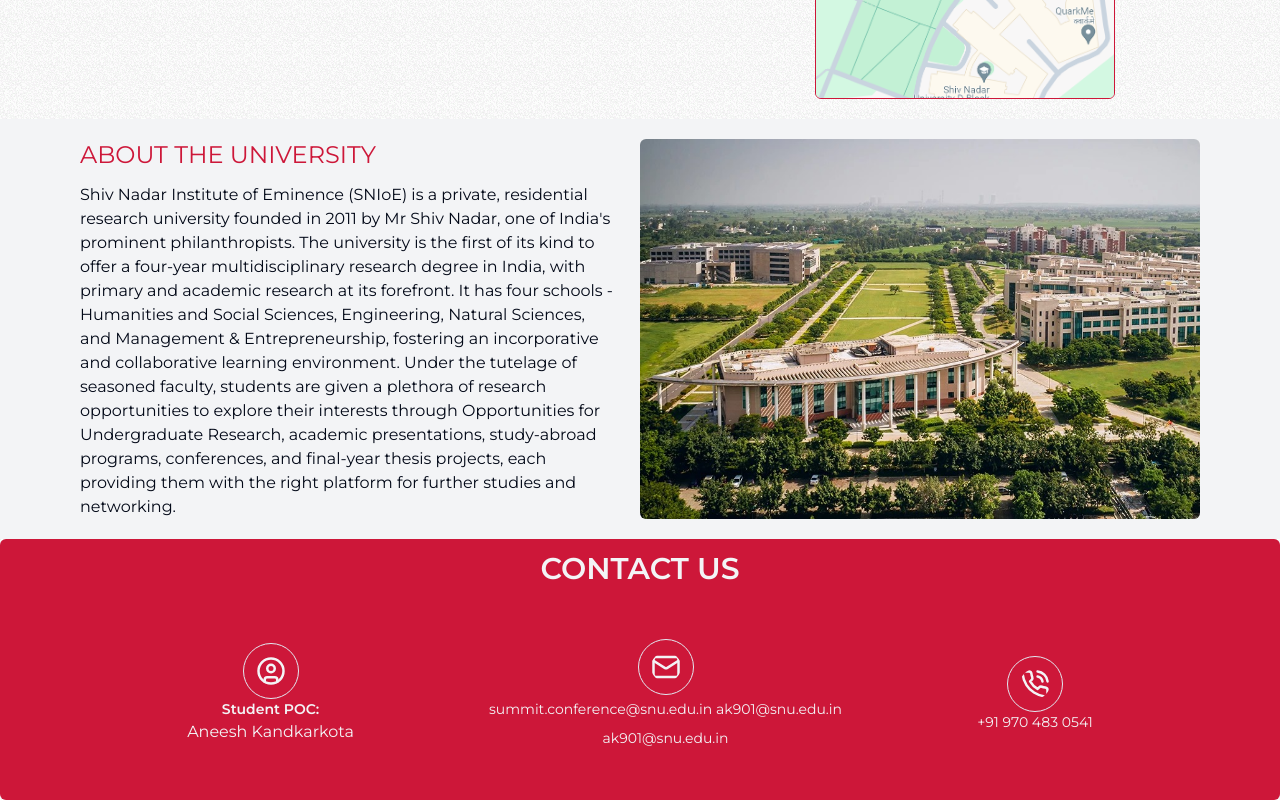
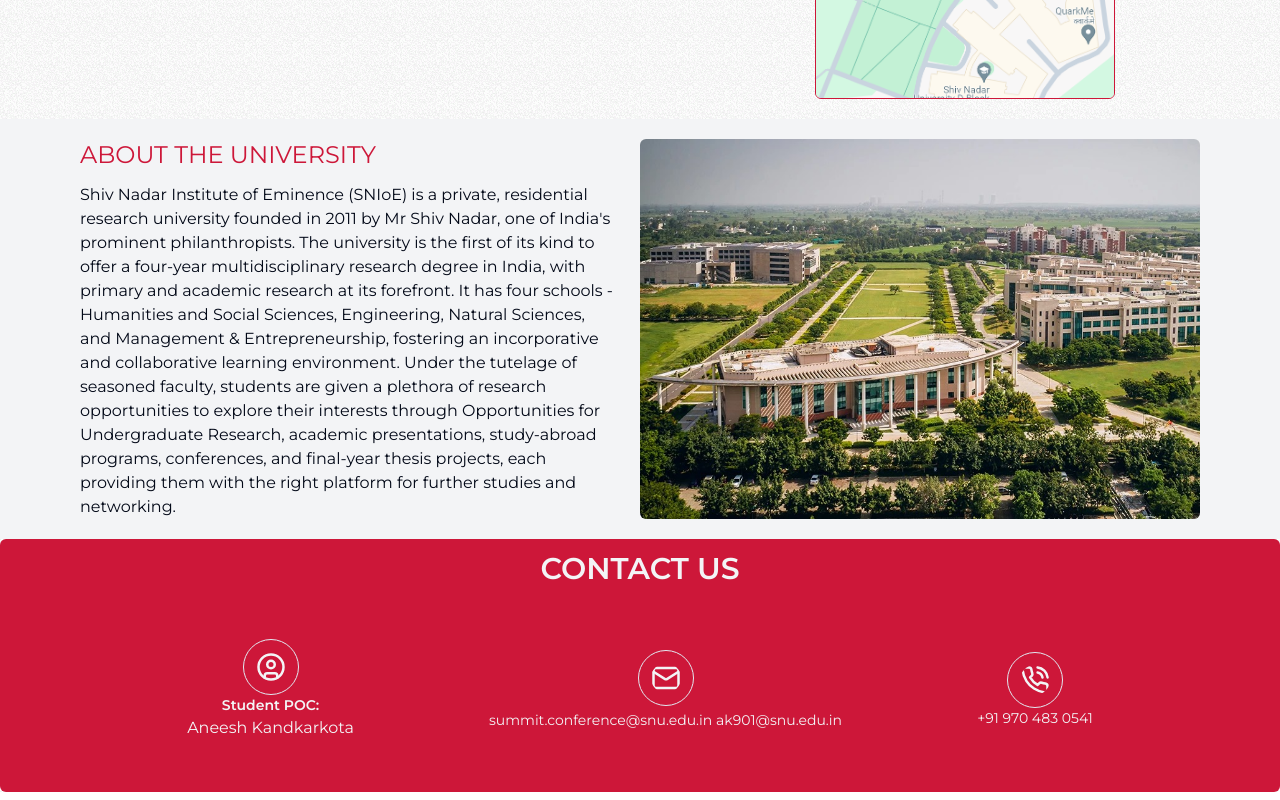
Before and after one commit to Narayana212/event-conf, a Next.js app: page / in a window 1280 px wide. Shown: the part 976-1776 px from the top of the page. Built offline with nearby package versions, Linux system fonts and the light colour scheme.

Commit message:
Update contact.tsx

```diff
--- a/src/components/contact.tsx
+++ b/src/components/contact.tsx
@@ -21,8 +21,6 @@ export default function Contact() {
             <div className='flex flex-col  gap-y-1 justify-center items-center'>
                 <Mail className='h-14 w-14 border rounded-full p-3'/>
                 <p className='text-sm'>{gmail}</p>
-                <hr />
-                <p className='text-sm'>ak901@snu.edu.in</p>
             </div>
             <div className='flex flex-col justify-center items-center'>
                 <PhoneCall className='h-14 w-14 border rounded-full p-3'/>
```
